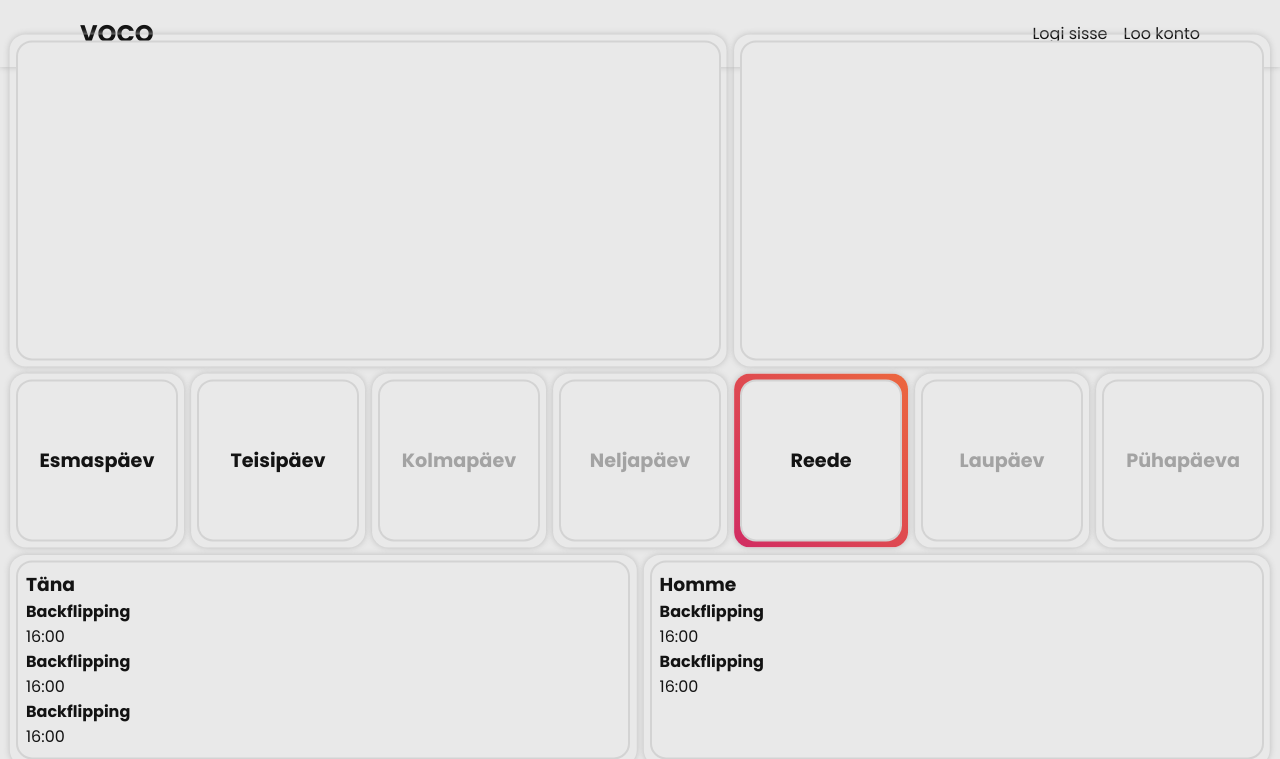
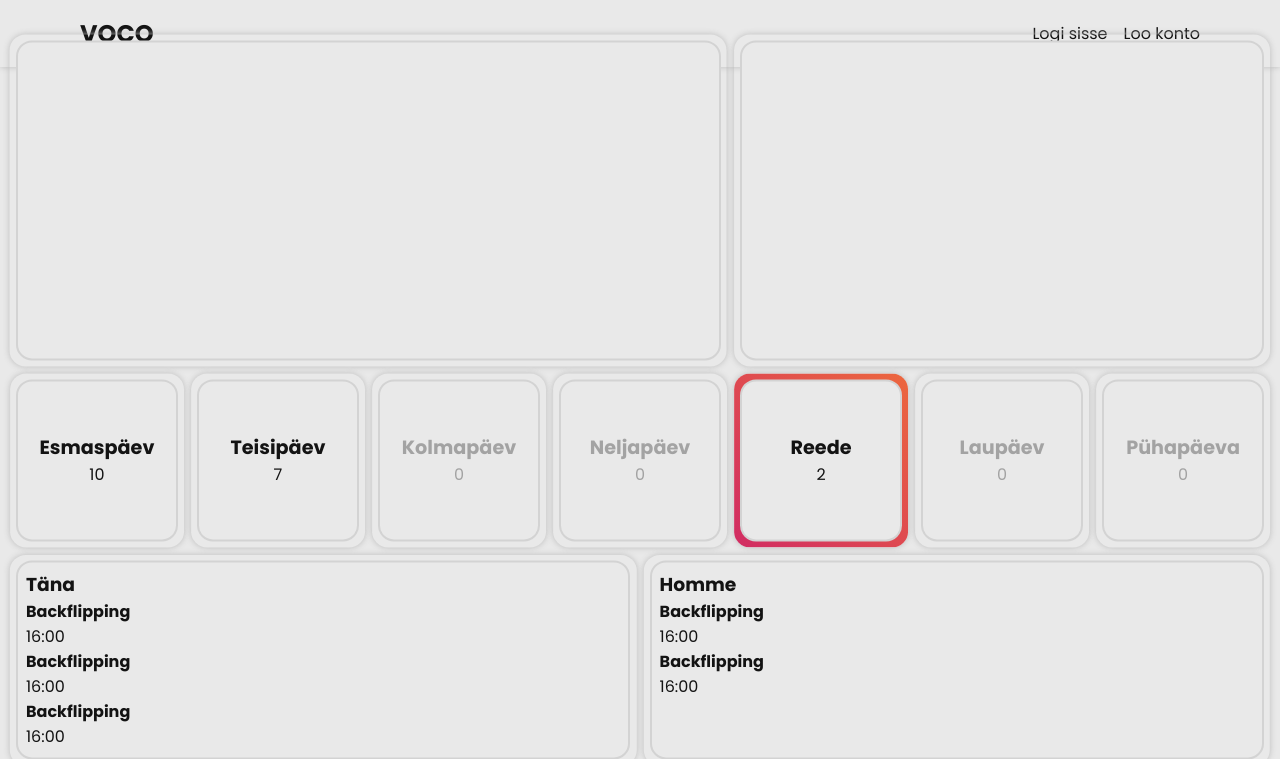
Before and after one commit to Naveler/Spordiosakond, a PHP site: page /Pages/MainPage.php in a window 1280 px wide. Shown: the top 759 px of the page. Run offline with PHP 8.4, Linux system fonts and the light colour scheme; some web fonts are replaced.

Commit message:
Added nav-link hover and activity count under days

```diff
--- a/Pages/CSS/style.css
+++ b/Pages/CSS/style.css
@@ -44,8 +44,27 @@ body {
 }
 
 .nav-link a {
+  position: relative;
   text-decoration: none;
   color: var(--txt-color);
+}
+
+.nav-link a::after {
+  content: "";
+  position: absolute;
+  inset: 0;
+  height: 0.2rem;
+  width: 0;
+
+  background-image: linear-gradient(45deg, var(--1c) 0%, var(--2c) 100%);
+  margin: 1.5rem auto 0 auto;
+  border-radius: 10rem;
+
+  transition: width 0.1s;
+}
+
+.nav-link a:hover::after {
+  width: 100%;
 }
 
 .container {
@@ -56,7 +75,6 @@ body {
   inset: 50%;
   transform: translate(-50%, -50%);
 
-  /* border: 2px dashed pink; */
   padding: 1rem;
 
   flex-direction: column;
@@ -156,13 +174,13 @@ body {
   color: var(--txt-color);
 }
 
-.day > span {
+.day > .day-name {
   --font-size: 1.2rem;
   font-size: var(--font-size);
   font-weight: bold;
 }
 
-.day > span::first-letter {
+.day > .day-name::first-letter {
   font-size: var(--font-size);
 }
 
@@ -184,11 +202,11 @@ body {
 }
 
 @media screen and (max-width: 1000px) {
-  .day > span {
+  .day > .day-name {
     font-size: 0rem;
   }
 
-  .day > span::first-letter {
+  .day > .day-name::first-letter {
     font-size: 2rem;
   }
 }
--- a/Pages/MainPage.php
+++ b/Pages/MainPage.php
@@ -30,13 +30,34 @@
         <div class="details element"></div>
       </div>
       <div class="week grid">
-        <div class="day element clickable flex has-activities"><span>Esmaspäev</span></div>
-        <div class="day element clickable flex has-activities"><span>Teisipäev</span></div>
-        <div class="day element clickable flex"><span>Kolmapäev</span></div>
-        <div class="day element clickable flex"><span>Neljapäev</span></div>
-        <div class="day element clickable flex current-day has-activities"><span>Reede</span></div>
-        <div class="day element clickable flex"><span>Laupäev</span></div>
-        <div class="day element clickable flex"><span>Pühapäeva</span></div>
+        <div class="day element clickable flex has-activities">
+          <span class="day-name">Esmaspäev</span>
+          <span class="activity-amount">10</span>
+        </div>
+        <div class="day element clickable flex has-activities">
+          <span class="day-name">Teisipäev</span>
+          <span class="activity-amount">7</span>
+        </div>
+        <div class="day element clickable flex">
+          <span class="day-name">Kolmapäev</span>
+          <span class="activity-amount">0</span>
+        </div>
+        <div class="day element clickable flex">
+          <span class="day-name">Neljapäev</span>
+          <span class="activity-amount">0</span>
+        </div>
+        <div class="day element clickable flex current-day has-activities">
+          <span class="day-name">Reede</span>
+          <span class="activity-amount">2</span>
+        </div>
+        <div class="day element clickable flex">
+          <span class="day-name">Laupäev</span>
+          <span class="activity-amount">0</span>
+        </div>
+        <div class="day element clickable flex">
+          <span class="day-name">Pühapäeva</span>
+          <span class="activity-amount">0</span>
+        </div>
       </div>
       <div class="quick-summary">
         <div class="today element">
```
